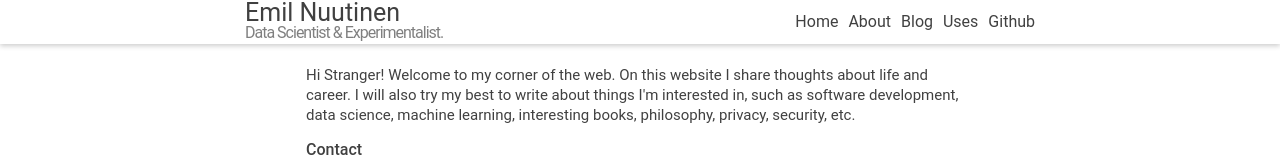
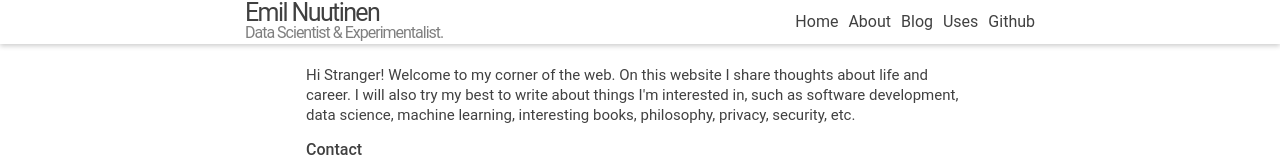
Before and after one commit to emilrwx/emilrwx_website, a Next.js app: page / in a window 1280 px wide. Shown: the top 160 px of the page. Built offline with nearby package versions, Linux system fonts and the light colour scheme.

Commit message:
change bg color and header letter spacing

```diff
--- a/styles/globals.css
+++ b/styles/globals.css
@@ -1,6 +1,6 @@
 @media (prefers-color-scheme: dark) {
   :root {
-    --bg: #22272e;
+    --bg: #222222;
     --fg: #b2b2b2;
     --fgSecondary: #a89984;
     --blue: rgb(65, 132, 243);
@@ -42,6 +42,7 @@ h5,
 h6 {
   margin-top: 0;
   font-weight: 400;
+  letter-spacing: -0.1rem;
 }
 
 p {
```
